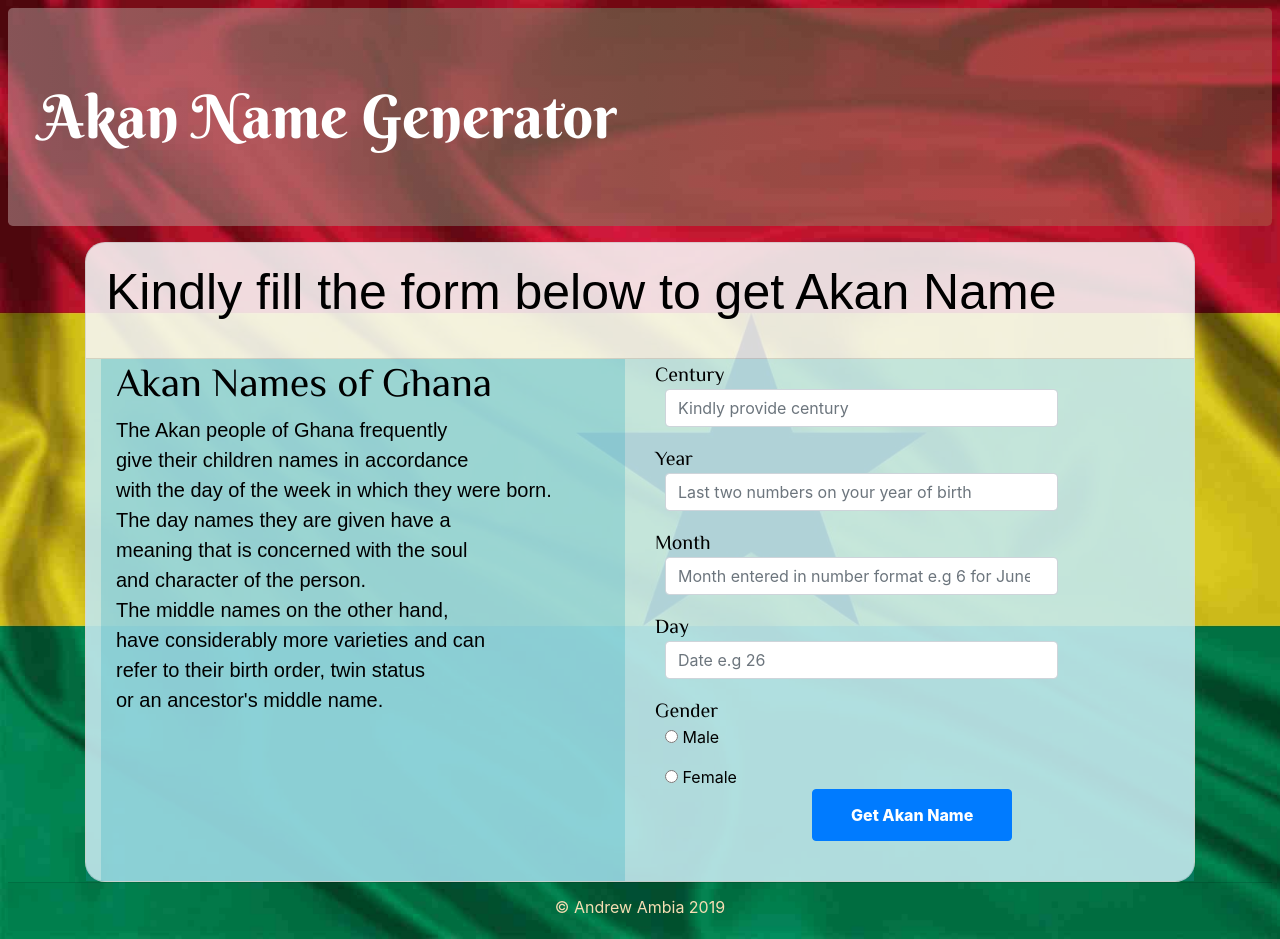
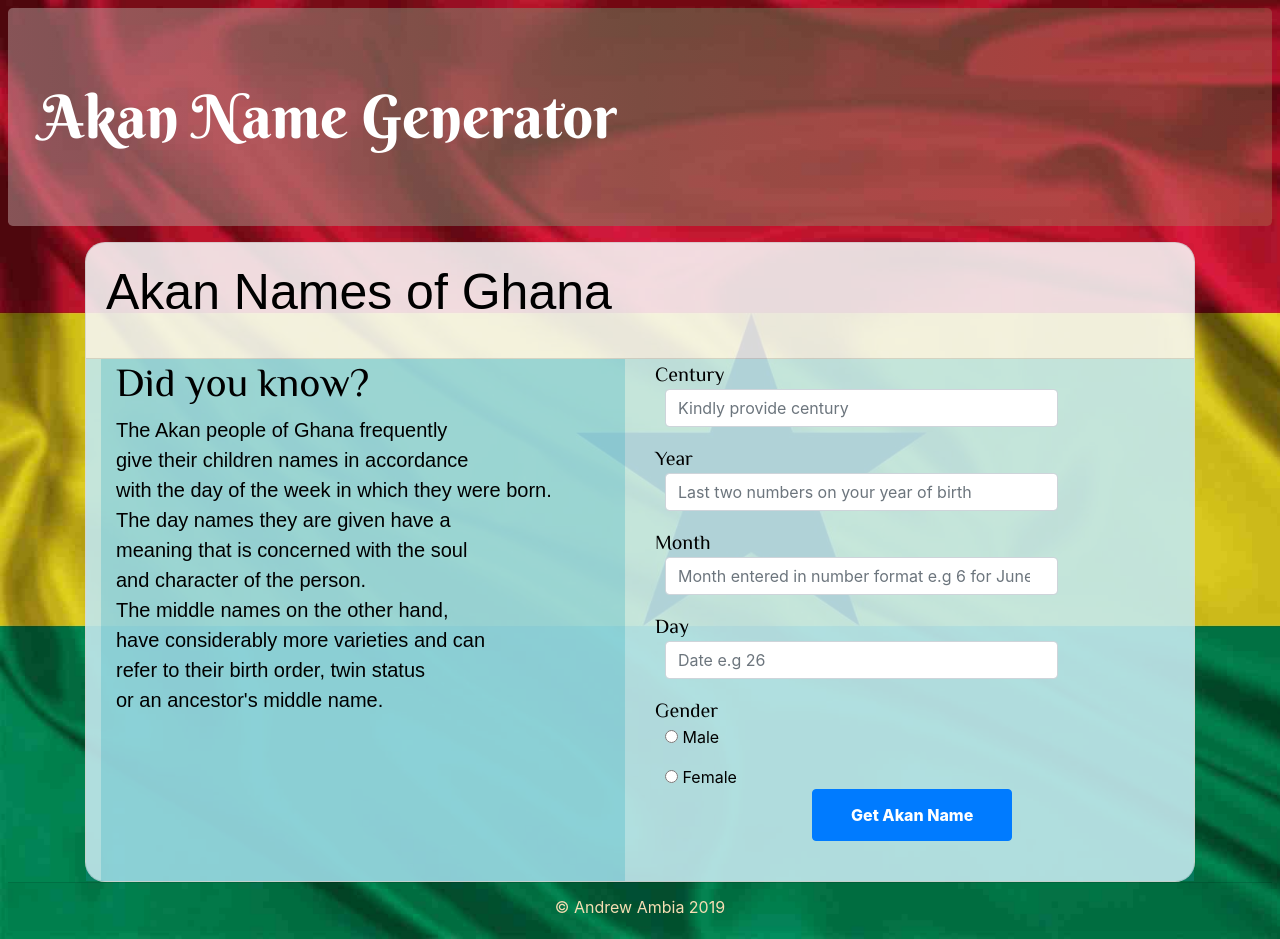
Before and after one commit to Andrew-1000/Akan-Names, a plain HTML site: page index.html in a window 1280 px wide. Drawn offline with Linux system fonts and the light colour scheme; a web font is replaced by a local one.

```diff
--- a/index.html
+++ b/index.html
@@ -21,14 +21,14 @@
     </div>
     <div class="card">
       <div class="card-header">
-          <p class="p-font-title"> Kindly fill the form below to get Akan Name</p>
+          <p class="p-font-title"> Akan Names of Ghana</p>
 
       </div>
       <div class="cont-one">
         <div class="row">
           <div class="col-md-6">
             <div class="cont-one">
-              <h1 class="font-head-about">Akan Names of Ghana</h1>
+              <h1 class="font-head-about">Did you know?</h1>
 
               <p class="pag">The Akan people of Ghana frequently
               <br>give their children names in accordance
```
